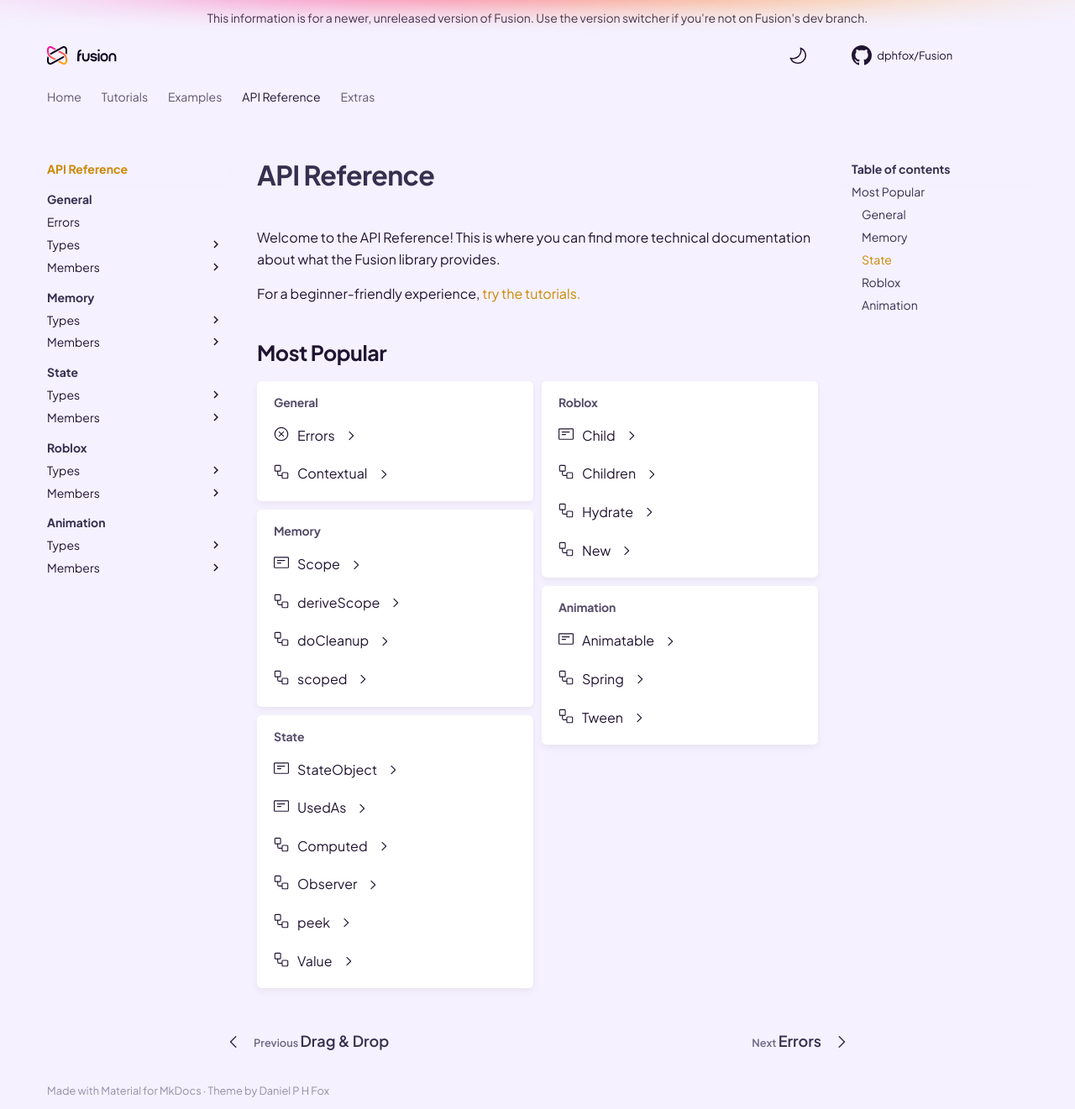
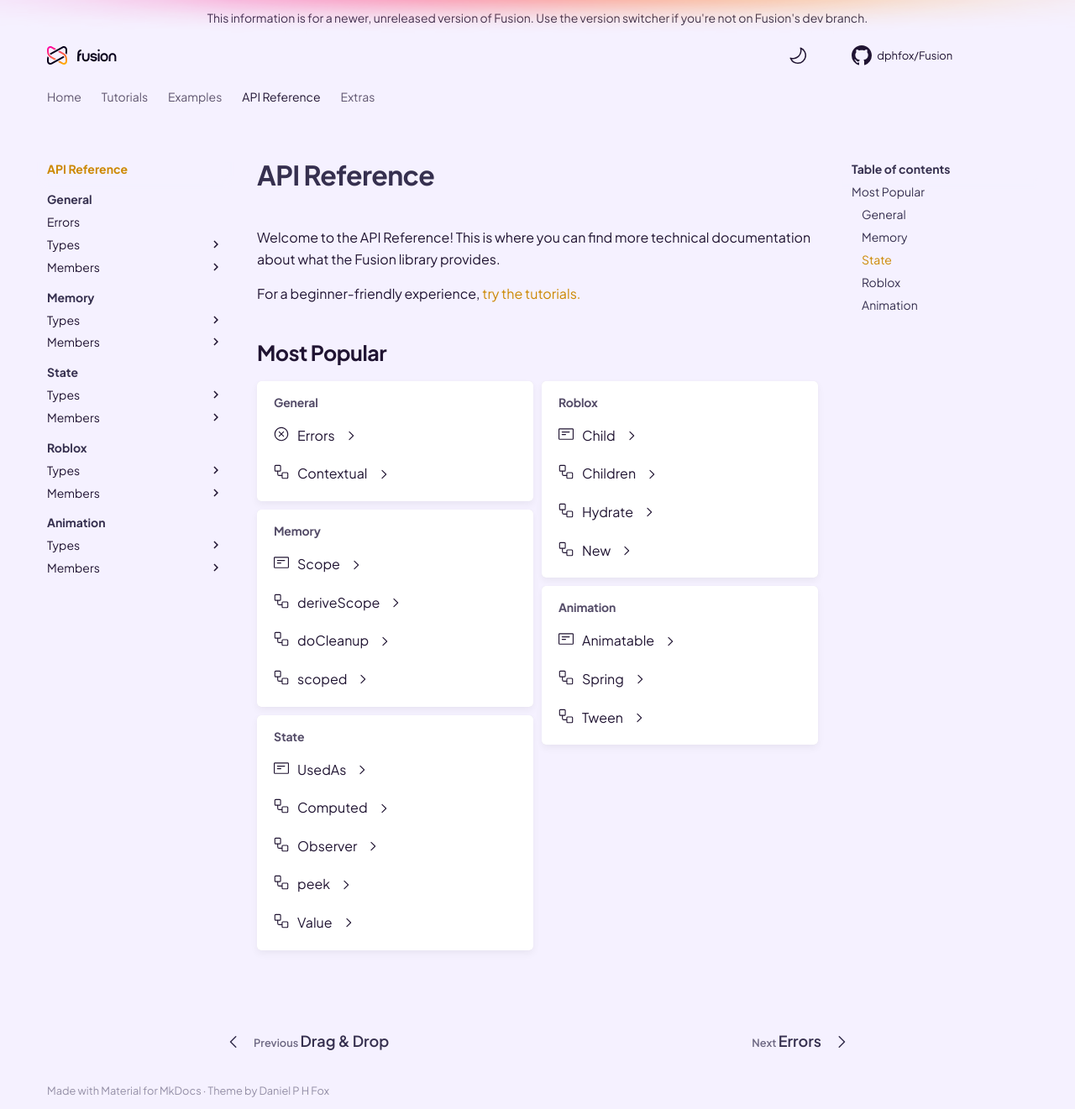
Before and after one commit to dphfox/Fusion, an MkDocs documentation site: the page built from docs/api-reference/index.md, in a window 1280 px wide and 1321 px high. Shown: the whole window at 84% size. Built offline with MkDocs 1.6.1 and Material for MkDocs 9.7.7, drawn with Linux system fonts in a browser that asks for light colours; comment, search, counter and statistics services are not loaded; the version menu is left out.

```diff
--- a/docs/api-reference/index.md
+++ b/docs/api-reference/index.md
@@ -53,11 +53,6 @@ For a beginner-friendly experience, [try the tutorials.](../tutorials/)
 
 <div markdown>
 ### State
-<a class="fusiondoc-api-index-link" href="state/types/stateobject" markdown>
-    <span class="fusiondoc-api-icon" markdown>:octicons-note-24:</span>
-    <span class="fusiondoc-api-name">StateObject</span>
-    <span class="fusiondoc-api-index-arrow" markdown>:octicons-chevron-right-24:</span>
-</a>
 <a class="fusiondoc-api-index-link" href="state/types/usedas" markdown>
     <span class="fusiondoc-api-icon" markdown>:octicons-note-24:</span>
     <span class="fusiondoc-api-name">UsedAs</span>
```
Also changed, not shown: 5 other files.
